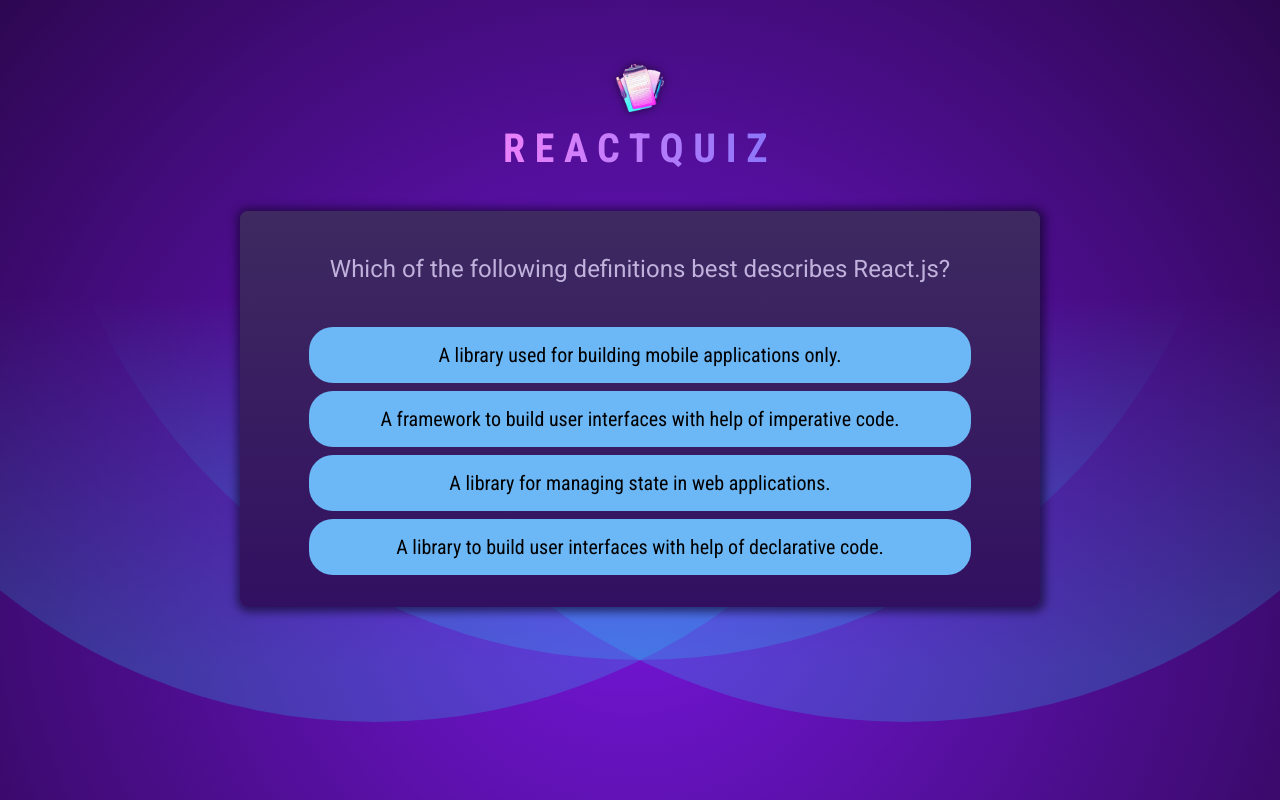
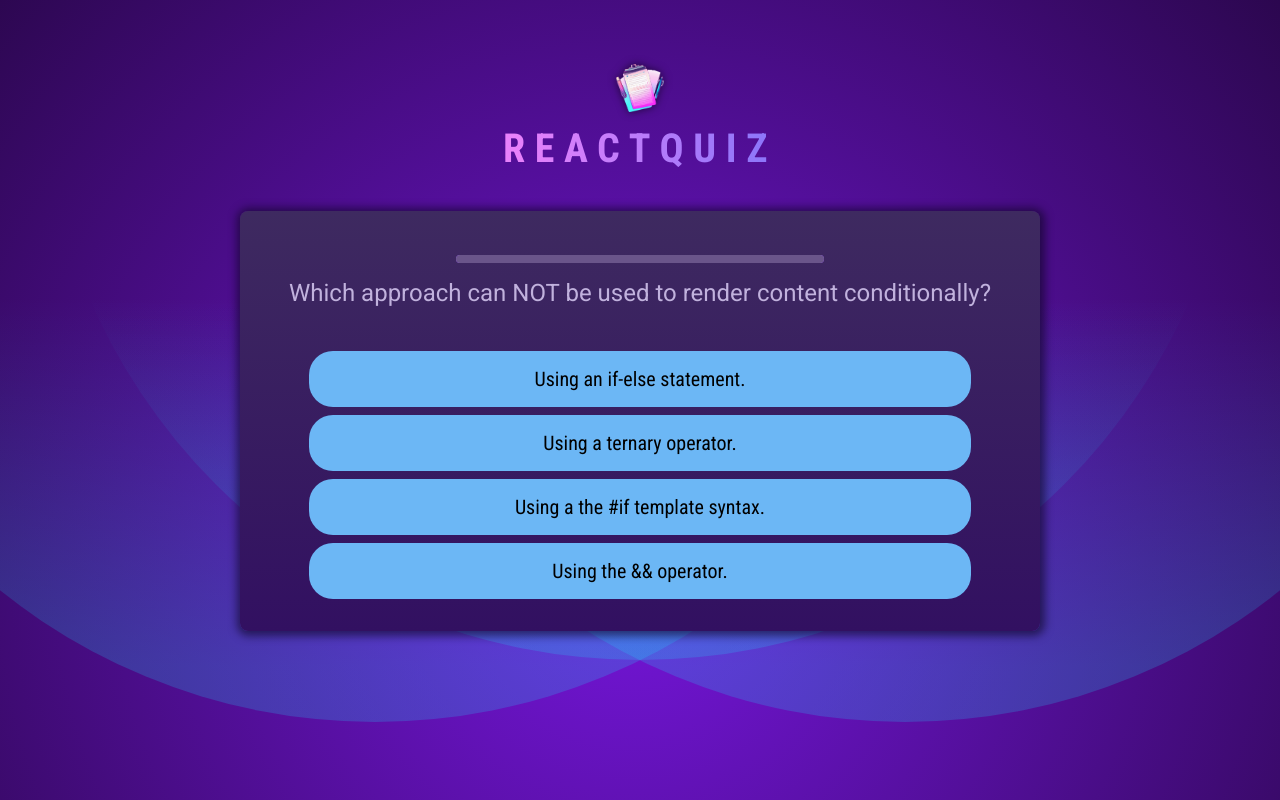
Before and after one commit to serotonine/react_practice_side_effect, a React (Vite) app: page / in a window 1280 px wide. Built offline with nearby package versions, Linux system fonts and the light colour scheme.

Commit message:
195. Adding Question Timers.

```diff
--- /dev/null
+++ b/src/components/QuestionTimer.jsx
@@ -0,0 +1,18 @@
+import { useState, useEffect } from "react";
+
+export default function QuestionTimer({ timeOut, onTimeOut }) {
+  // Set interval
+  const [remainingTime, setRemainingTime] = useState(timeOut);
+  const intervalTime = timeOut * 0.05;
+  useEffect(() => {
+    setTimeout(onTimeOut, timeOut);
+  }, [onTimeOut, timeOut]);
+
+  useEffect(() => {
+    setInterval(() => {
+      setRemainingTime((prevRemainingTime) => prevRemainingTime - intervalTime);
+    }, intervalTime);
+  }, []);
+
+  return <progress id="question-time" max={timeOut} value={remainingTime} />;
+}
--- a/src/components/Quiz.jsx
+++ b/src/components/Quiz.jsx
@@ -1,8 +1,11 @@
 import { useState } from "react";
 import QUESTIONS from "../questions.js";
 import quizComplete from "../assets/quiz-complete.png";
+import QuestionTimer from "./QuestionTimer.jsx";
 
 export default function Quiz({}) {
+  // Timeout value.
+  const _TIMEOUT = 1000;
   // Stock answers.
   const [userAnswers, setUserAnswers] = useState([]);
   // Number of user answers === index of answers array (QUESTIONS[activeQuestionIndex].answers).
@@ -19,6 +22,7 @@
   function handleSelectAnswer(answer) {
     setUserAnswers((prevUserAnswers) => [...prevUserAnswers, answer]);
   }
+
   {
     if (quizIsComplete) {
       return (
@@ -32,6 +36,10 @@
   return (
     <div id="quiz">
       <div id="question">
+        <QuestionTimer
+          timeOut={_TIMEOUT}
+          onTimeOut={() => handleSelectAnswer(null)}
+        />
         <h2>{QUESTIONS[activeQuestionIndex].text}</h2>
         <ul id="answers">
           {shuffleAnswers.map((answer) => (
```
